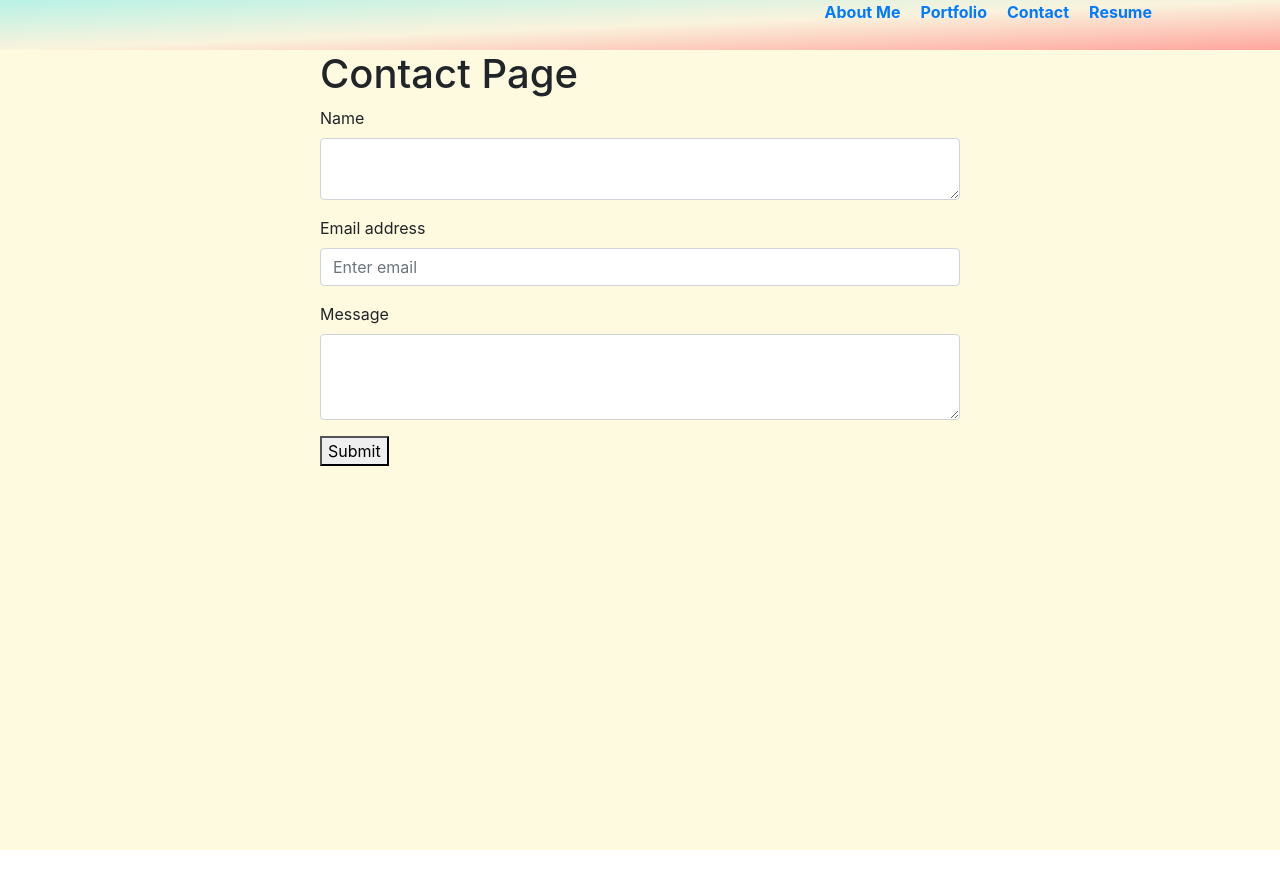
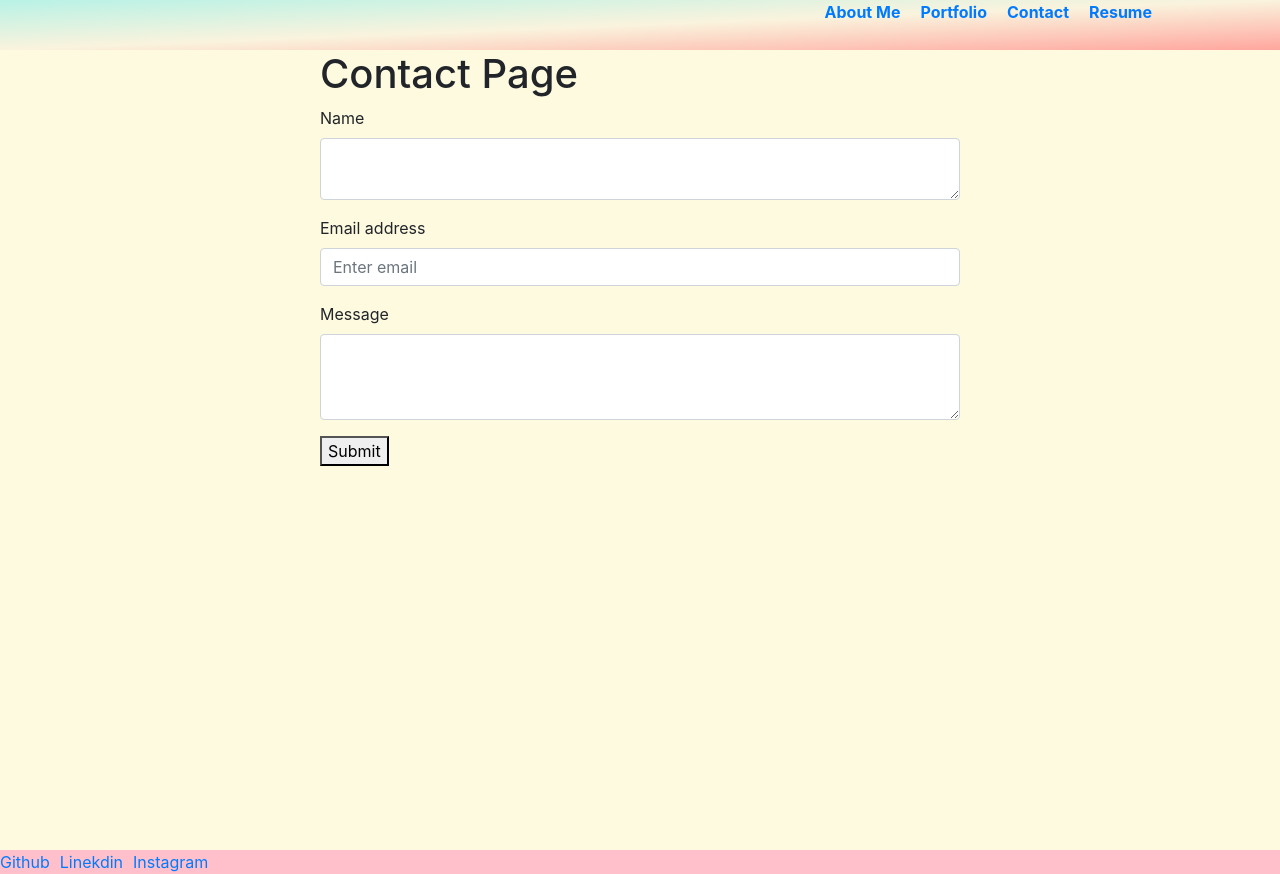
Before and after one commit to ahmadmujeeb33/React-Portfolio, a React (Create React App) app: page /contact in a window 1280 px wide. Before the commit the page ends 850 px from the top, so only its background shows below. Built offline with nearby package versions, Linux system fonts and the light colour scheme.

Commit message:
footer works

```diff
--- a/src/App.js
+++ b/src/App.js
@@ -3,6 +3,7 @@ import logo from './logo.svg';
 
 import Header from './components/Header';
 import AboutMePage from './pages/AboutMePage'
+import Footer from './components/Footer'
 
 import { Route, Switch } from 'react-router-dom';
 
@@ -25,6 +26,7 @@ function App() {
           <ContactPage/>
         </Route>
       </Switch>
+      <Footer/>
     </div>
   );
 }
--- /dev/null
+++ b/src/components/Footer.js
@@ -0,0 +1,21 @@
+import '../styles/Footer.css'
+
+
+function Footer(){
+    return (
+        <div>
+            <div className = "footercontainer">
+                <a className = "tags" href = "https://github.com/ahmadmujeeb33">Github</a>
+                <a  className = "tags" href = "https://www.linkedin.com/">Linekdin</a>
+                <a  className = "tags" href = "https://www.instagram.com/">Instagram</a>
+            </div>
+        </div>
+
+    )
+
+
+
+
+}
+
+export default Footer;
--- /dev/null
+++ b/src/styles/Footer.css
@@ -0,0 +1,7 @@
+.footercontainer{
+    background-color:pink;
+}
+
+.tags{
+    margin-right:10px;
+}
```
